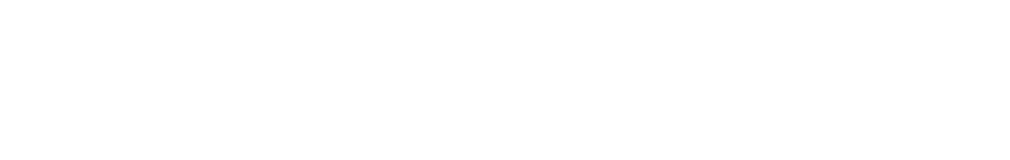
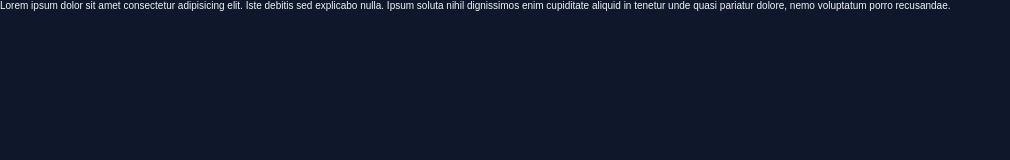
Before and after one commit to llucasgs/project10, a website: page index.html in a window 1280 px wide. Shown: the whole page, without its empty margins (0-1010 px from the left). Drawn offline with nearby package versions, Linux system fonts and the light colour scheme; files that its build step writes are made by us from their sources.

Commit message:
iniciando html e css

```diff
--- /dev/null
+++ b/assets/sass/fonts.scss
@@ -0,0 +1,26 @@
+@font-face {
+  font-family: "Archivo", sans-serif;
+  src: local(Archivo) url("../fonts/Archivo-Regular.ttf") format("truetype");
+  font-style: normal;
+  font-weight: 400;
+}
+@font-face {
+  font-family: "Archivo", sans-serif;
+  src: local(Archivo SemiBold) url("../fonts/Archivo-SemiBold.ttf")
+    format("truetype");
+  font-style: normal;
+  font-weight: 600;
+}
+@font-face {
+  font-family: "Archivo", sans-serif;
+  src: local(Archivo Bold) url("../fonts/Archivo-Bold.ttf") format("truetype");
+  font-style: normal;
+  font-weight: bold;
+}
+@font-face {
+  font-family: "Archivo", sans-serif;
+  src: local(Archivo ExtraBold) url("../fonts/Archivo-ExtraBold.ttf")
+    format("truetype");
+  font-style: normal;
+  font-weight: 800;
+}
--- /dev/null
+++ b/assets/sass/globals.scss
@@ -0,0 +1,12 @@
+* {
+  margin: 0;
+  padding: 0;
+  box-sizing: border-box;
+  font-family: "Archivo", sans-serif;
+  font-style: normal;
+  font-weight: 400;
+}
+
+:root {
+  font-size: 62.5%;
+}
--- a/assets/sass/index.scss
+++ b/assets/sass/index.scss
@@ -0,0 +1,4 @@
+@import "fonts.scss";
+@import "globals.scss";
+@import "variables.scss";
+@import "layout.scss";
--- /dev/null
+++ b/assets/sass/layout.scss
@@ -0,0 +1,4 @@
+body {
+  color: var(--text-color-primary);
+  background-color: var(--bg-color);
+}
--- /dev/null
+++ b/assets/sass/variables.scss
@@ -0,0 +1,8 @@
+* {
+  --brand-color-light: #60a5fa;
+  --brand-color-dark: #1d4ed8;
+  --bg-color: #0f172a;
+  --stroke-color: #1e293b;
+  --text-color-primary: #f1f5f9;
+  --text-color-secondary: #cbd5e1;
+}
--- a/index.html
+++ b/index.html
@@ -5,7 +5,13 @@
     <meta name="viewport" content="width=device-width, initial-scale=1.0" />
     <title>Portal de Notícias</title>
     <link rel="shortcut icon" href="./assets/favicon.svg" />
-    <link rel="stylesheet" href="./styles/index.css" />
+    <link rel="stylesheet" href="./assets/css/index.css" />
   </head>
-  <body></body>
+  <body>
+    <p>
+      Lorem ipsum dolor sit amet consectetur adipisicing elit. Iste debitis sed
+      explicabo nulla. Ipsum soluta nihil dignissimos enim cupiditate aliquid in
+      tenetur unde quasi pariatur dolore, nemo voluptatum porro recusandae.
+    </p>
+  </body>
 </html>
```
Also changed, not shown: assets/css/index.css, assets/fonts/Archivo-Bold.ttf (added), assets/fonts/Archivo-ExtraBold.ttf (added), assets/fonts/Archivo-Regular.ttf (added), assets/fonts/Archivo-SemiBold.ttf (added), 1 other file.
